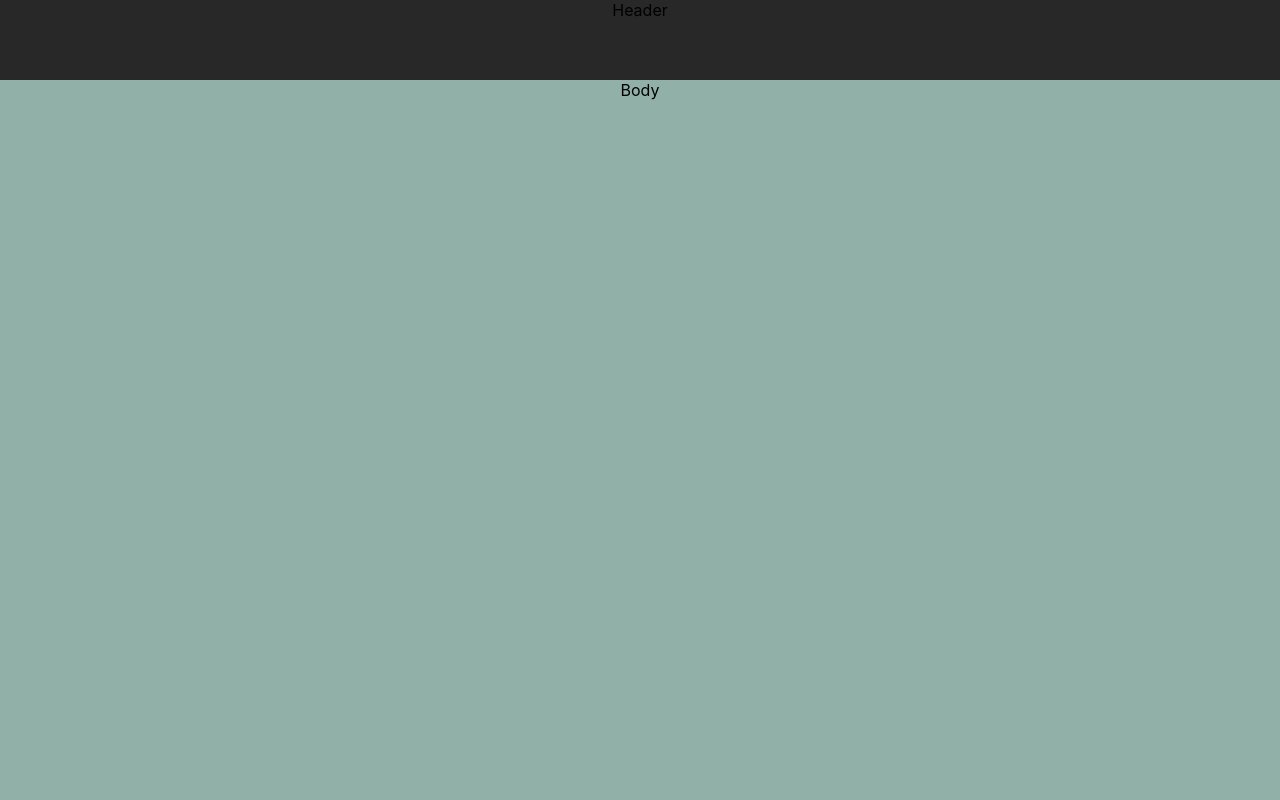
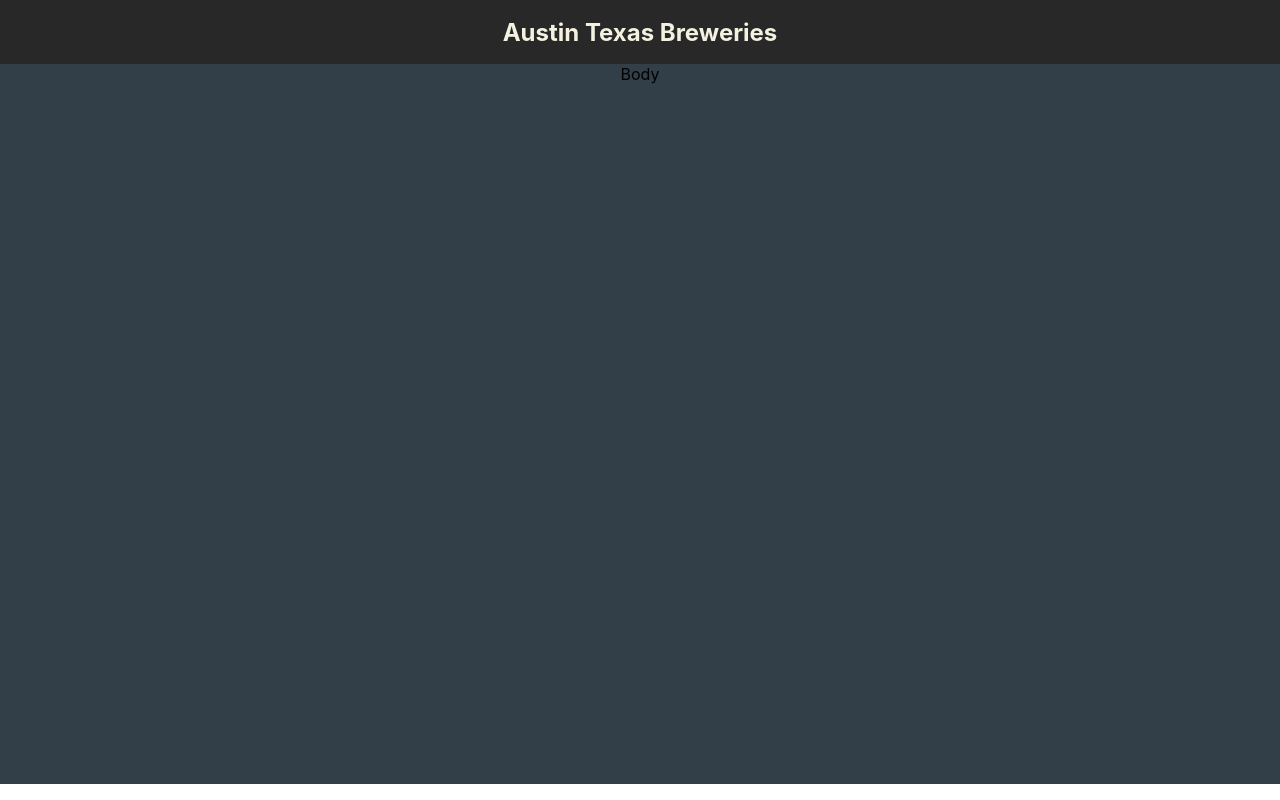
Before and after one commit to lexabu/austin-texas-breweries, a React (Create React App) app: page / in a window 1280 px wide. Built offline with nearby package versions, Linux system fonts and the light colour scheme.

Commit message:
update header style and size, update color theme

```diff
--- a/src/App.scss
+++ b/src/App.scss
@@ -5,9 +5,16 @@
 }
 
 .App-header {
-  height: 10vh;
+  height: 8vh;
   width: 100vw;
   background-color: colors.$color5;
+  display: flex;
+  flex-direction: row;
+  align-items: center;
+  justify-content: space-evenly;
+  font-weight: bold;
+  font-size: x-large;
+  color: colors.$color1;
 }
 
 .App-body {
--- a/src/App.tsx
+++ b/src/App.tsx
@@ -5,7 +5,7 @@ function App() {
   return (
     <div className="App">
       <header className="App-header">
-        <p>Header</p>
+        <p>Austin Texas Breweries</p>
       </header>
       <div className="App-body">
         <p>Body</p>
--- a/src/colors.scss
+++ b/src/colors.scss
@@ -1,5 +1,5 @@
 $color1: #f3f1e0;
-$color2: #91b0a8;
-$color3: #d88429;
+$color2: #333f48;
+$color3: #bf5700;
 $color4: #7193b1;
 $color5: #282828;
--- a/src/index.scss
+++ b/src/index.scss
@@ -1,5 +1,3 @@
-@use 'src/colors.scss' as colors;
-
 * {
   margin: 0;
 }
```
